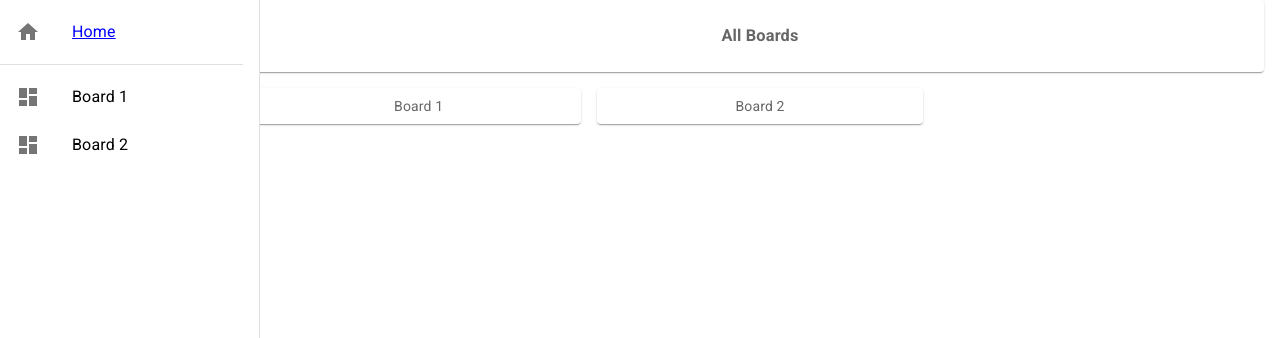
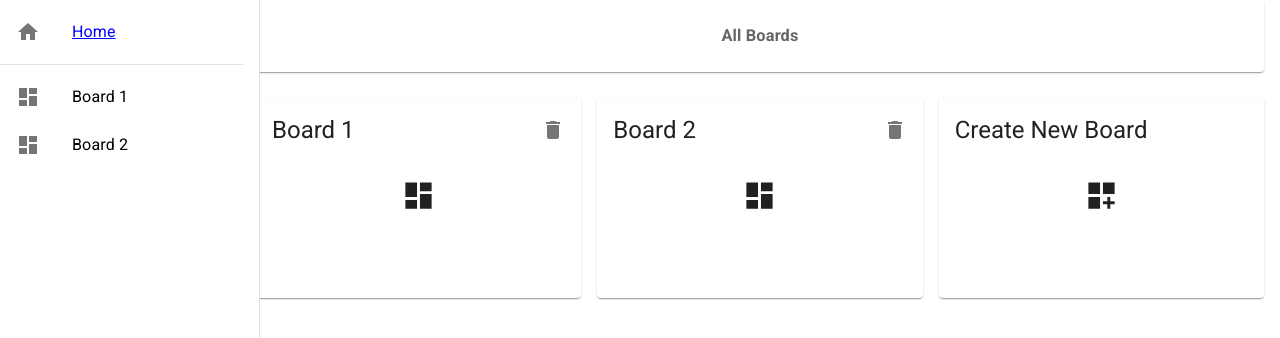
Before and after one commit to ranjandsingh/trello, a React (Create React App) app: page / in a window 1280 px wide. Shown: the top 338 px of the page. Built offline with nearby package versions, Linux system fonts and the light colour scheme.

Commit message:
Final edit

```diff
--- a/src/App.js
+++ b/src/App.js
@@ -57,12 +57,6 @@ const currrentBorad = {
 
 const App = () => {
   const [globalState, setGlobalState] = useState({
-    BoardList: [
-      {
-        id: "1",
-        name: "New Board",
-      },
-    ],
     boards: [],
   });
   return (
--- /dev/null
+++ b/src/Components/AddNewBoard.js
@@ -0,0 +1,82 @@
+import React, { useState } from "react";
+import Card from "@mui/material/Card";
+import CardHeader from "@mui/material/CardHeader";
+import IconButton, { IconButtonProps } from "@mui/material/IconButton";
+
+import DashboardCustomizeIcon from "@mui/icons-material/DashboardCustomize";
+
+import DeleteIcon from "@mui/icons-material/Delete";
+import { CardContent } from "@mui/material";
+import Button from "@mui/material/Button";
+import TextField from "@mui/material/TextField";
+import Dialog from "@mui/material/Dialog";
+import DialogActions from "@mui/material/DialogActions";
+import DialogContent from "@mui/material/DialogContent";
+import DialogContentText from "@mui/material/DialogContentText";
+import DialogTitle from "@mui/material/DialogTitle";
+const AddNewBoard = ({ item, onCreate }) => {
+  const [openDialog, setOpenDialog] = useState(false);
+  const [BoardName, setBoardName] = useState("");
+
+  const Submit = () => {
+    if (BoardName.length > 0) {
+      onCreate(BoardName);
+      setOpenDialog(false);
+    }
+  };
+  return (
+    <div>
+      <Dialog open={openDialog} onClose={() => setOpenDialog(false)}>
+        <DialogTitle>Add New Board</DialogTitle>
+        <DialogContent>
+          <DialogContentText>Board Name</DialogContentText>
+          <TextField
+            autoFocus
+            margin="dense"
+            id="name"
+            label="Name"
+            type="text"
+            fullWidth
+            variant="standard"
+            onChange={(e) => setBoardName(e.target.value)}
+          />
+        </DialogContent>
+        <DialogActions>
+          <Button onClick={() => setOpenDialog(false)}>Cancel</Button>
+          <Button onClick={Submit}>Add</Button>
+        </DialogActions>
+      </Dialog>
+      <Card
+        onClick={() => setOpenDialog(true)}
+        style={{
+          height: "200px",
+          minWidth: "150px",
+          marginTop: "10px",
+        }}
+      >
+        <CardHeader
+          // action={
+          //   <IconButton
+          //     aria-label="settings"
+          //     onClick={() => setOpenDialog(true)}
+          //   >
+          //     <DeleteIcon />
+          //   </IconButton>
+          // }
+          title={"Create New Board"}
+        />
+        <CardContent
+          style={{
+            display: "flex",
+            justifyContent: "center",
+            alignItems: "center",
+          }}
+        >
+          <DashboardCustomizeIcon fontSize="large" />
+        </CardContent>
+      </Card>
+    </div>
+  );
+};
+
+export default AddNewBoard;
--- a/src/Components/BoardCard.js
+++ b/src/Components/BoardCard.js
@@ -0,0 +1,59 @@
+import React, { useState } from "react";
+import Card from "@mui/material/Card";
+import CardHeader from "@mui/material/CardHeader";
+import IconButton, { IconButtonProps } from "@mui/material/IconButton";
+import AlertDialog from "./AlertDialog";
+import DashboardIcon from "@mui/icons-material/Dashboard";
+
+import DeleteIcon from "@mui/icons-material/Delete";
+import { CardContent } from "@mui/material";
+
+const BoardCard = ({ item, onDelete, onClick }) => {
+  const [openDialog, setOpenDialog] = useState(false);
+
+  const handleDeleteTask = () => {
+    onDelete(item.id);
+    setOpenDialog(false);
+  };
+  return (
+    <div>
+      <AlertDialog
+        open={openDialog}
+        handleClose={() => setOpenDialog(false)}
+        handleSubmit={handleDeleteTask}
+        name="Board"
+      />
+      <Card
+        onClick={() => onClick(item.id)}
+        style={{
+          height: "200px",
+          minWidth: "150px",
+          marginTop: "10px",
+        }}
+      >
+        <CardHeader
+          action={
+            <IconButton
+              aria-label="settings"
+              onClick={() => setOpenDialog(true)}
+            >
+              <DeleteIcon />
+            </IconButton>
+          }
+          title={item.name}
+        />
+        <CardContent
+          style={{
+            display: "flex",
+            justifyContent: "center",
+            alignItems: "center",
+          }}
+        >
+          <DashboardIcon fontSize="large" />
+        </CardContent>
+      </Card>
+    </div>
+  );
+};
+
+export default BoardCard;
--- a/src/Components/Draggable.js
+++ b/src/Components/Draggable.js
@@ -3,6 +3,7 @@ import Card from "@mui/material/Card";
 import CardHeader from "@mui/material/CardHeader";
 import IconButton, { IconButtonProps } from "@mui/material/IconButton";
 import AlertDialog from "./AlertDialog";
+import CardContent from "@mui/material/CardContent";
 
 import DeleteIcon from "@mui/icons-material/Delete";
 
--- a/src/Components/ListComponent.js
+++ b/src/Components/ListComponent.js
@@ -1,7 +1,6 @@
 import React, { useState } from "react";
 
 import { Card } from "@mui/material";
-import CardActions from "@mui/material/CardActions";
 import CardContent from "@mui/material/CardContent";
 import Button from "@mui/material/Button";
 import TextField from "@mui/material/TextField";
@@ -69,7 +68,7 @@ const ListComponent = ({ name, children, onDrop, addTask }) => {
       </Dialog>
       <Card
         style={{
-          height: "100vh",
+          height: "90vh",
           minWidth: "300px",
         }}
       >
--- a/src/Hooks/useAPI.js
+++ b/src/Hooks/useAPI.js
@@ -1,14 +1,18 @@
-import { useState, useEffect, useContext } from "react";
+import { useEffect, useContext } from "react";
 import Context from "../Context";
 import { Boards } from "../MockData/Data";
 
 const useAPI = () => {
-  const { globalState, currrentBorad, setGlobalState } = useContext(Context);
+  const { globalState, setGlobalState } = useContext(Context);
 
   const fetchBoardById = async (id) => {
-    if (globalState.boards.length > 0)
-      return globalState.boards.find((board) => board.id === id);
-    return Boards.find((board) => board.id === id);
+    let item = {};
+    if (globalState.boards.length > 0) {
+      item = globalState.boards.find((board) => board.id == id);
+      return item;
+    }
+    item = Boards.find((board) => board.id == id);
+    return item;
   };
 
   const updateBoardTask = async (id, tasks) => {
@@ -27,7 +31,7 @@ const useAPI = () => {
     const { tasks } = board;
     tasks.push({
       ...task,
-      ID: tasks.length + 1,
+      id: tasks.length + 1,
     });
     return updateBoardTask(boardId, tasks);
   };
@@ -41,6 +45,28 @@ const useAPI = () => {
   const fetchAllBoards = async () => {
     if (globalState.boards.length === 0) return Boards; // testing only
     return globalState.boards;
+  };
+  const addNewBoard = async (name) => {
+    const boards = globalState.boards;
+    const newBoard = {
+      id: boards.length + 1,
+      name,
+      list: ["TODO", "DOING", "DONE"],
+      tasks: [],
+    };
+    setGlobalState({
+      ...globalState,
+      boards: [...boards, newBoard],
+    });
+  };
+
+  const deleteBoard = async (id) => {
+    const boards = globalState.boards;
+    const updatedBoards = boards.filter((board) => board.id !== id);
+    setGlobalState({
+      ...globalState,
+      boards: updatedBoards,
+    });
   };
 
   useEffect(() => {
@@ -56,6 +82,8 @@ const useAPI = () => {
     addBoardTask,
     deleteBoardTask,
     updateBoardTask,
+    addNewBoard,
+    deleteBoard,
   };
 };
 
--- a/src/MockData/Data.js
+++ b/src/MockData/Data.js
@@ -1,6 +1,6 @@
 export const Boards = [
   {
-    id: "1",
+    id: 1,
     name: "Board 1",
     list: ["TODO", "DOING", "DONE"],
     tasks: [
@@ -49,7 +49,7 @@ export const Boards = [
     ],
   },
   {
-    id: "2",
+    id: 2,
     name: "Board 2",
     list: ["TODO", "DOING", "DONE"],
     tasks: [
--- a/src/Screens/BoardScreen.js
+++ b/src/Screens/BoardScreen.js
@@ -6,6 +6,8 @@ import { styled } from "@mui/material/styles";
 import Box from "@mui/material/Box";
 import Paper from "@mui/material/Paper";
 import Grid from "@mui/material/Grid";
+import BoardCard from "../Components/BoardCard";
+import AddNewBoard from "../Components/AddNewBoard";
 
 const Item = styled(Paper)(({ theme }) => ({
   backgroundColor: theme.palette.mode === "dark" ? "#1A2027" : "#fff",
@@ -18,15 +20,27 @@ const Item = styled(Paper)(({ theme }) => ({
 const BoardScreen = () => {
   let navigate = useNavigate();
   const { globalState, setGlobalState, currrentBorad } = useContext(Context);
-  const { fetchBoardById, fetchAllBoards } = useAPI();
+  const { fetchAllBoards, addNewBoard, deleteBoard } = useAPI();
   const [loading, setLoading] = useState(true);
   useLayoutEffect(() => {
     fetchData();
   }, []);
+
   const fetchData = async () => {
     const boards = await fetchAllBoards();
     setGlobalState({ ...globalState, boards });
     setLoading(false);
+  };
+
+  const handleDelete = (id) => {
+    const boards = globalState.boards.filter((board) => board.id !== id);
+    setGlobalState({ ...globalState, boards });
+  };
+  const handleClick = (id) => {
+    navigate(`/board/${id}`);
+  };
+  const onCreate = (name) => {
+    addNewBoard(name);
   };
 
   return (
@@ -46,14 +60,19 @@ const BoardScreen = () => {
             {globalState.boards.map((board) => {
               return (
                 <Grid key={board.id} item xs={4}>
-                  <Item onClick={() => navigate(`/board/${board.id}`)}>
-                    {board.name}
-                  </Item>
+                  <BoardCard
+                    item={board}
+                    onDelete={handleDelete}
+                    onClick={handleClick}
+                  />
                 </Grid>
               );
             })}
           </>
         )}
+        <Grid item xs={4}>
+          <AddNewBoard onCreate={onCreate} />
+        </Grid>
       </Grid>
     </Box>
   );
--- a/src/Screens/SingleBoardScreen.js
+++ b/src/Screens/SingleBoardScreen.js
@@ -1,51 +1,36 @@
-import React, { useState, useLayoutEffect, useEffect, useContext } from "react";
+import React, { useState, useContext, useEffect } from "react";
 
-import { range, inRange } from "lodash";
 import Draggable from "../Components/Draggable";
 import ListComponent from "../Components/ListComponent";
+import Context from "../Context";
 
 import { useParams } from "react-router-dom";
-import Context from "../Context";
+
 import useAPI from "../Hooks/useAPI";
 
-const MAX = 5;
 const HEIGHT = 180;
 
 const SingleBoardScreen = () => {
-  const { globalState, setGlobalState, currrentBorad } = useContext(Context);
+  const { globalState, setGlobalState } = useContext(Context);
   const { fetchBoardById, addBoardTask, deleteBoardTask, updateBoardTask } =
     useAPI();
   const { id } = useParams();
   const [LocalBoard, setLocalBoard] = useState({
-    id: "",
+    id: 0,
     name: "",
-    list: [],
+    list: ["TODO", "DOING", "DONE"],
     tasks: [],
   });
   const [loaded, setLoaded] = useState(false);
   const [currentItem, setCurrentItem] = useState(null);
-  const [allTasks, SetAllTasks] = useState(null);
-
-  useLayoutEffect(() => {
-    fetchData();
-  }, []);
-  useEffect(() => {
-    fetchData();
-  }, [id]);
-  useEffect(() => {
-    if (LocalBoard.list.length > 0) {
-      const TempState = [];
-      LocalBoard.list.map((item) => {
-        TempState[item] = LocalBoard.tasks.filter(
-          (i) => i.currentList === item
-        );
+  const [allTasks, SetAllTasks] = useState({
+    TODO: [],
+    DOING: [],
+    DONE: [],
   });
-      SetAllTasks(TempState);
-      setLoaded(true);
-    }
-  }, [LocalBoard]);
 
   const fetchData = async () => {
+    console.log("fetchData");
     const board = await fetchBoardById(id);
     setLocalBoard(board);
   };
@@ -60,7 +45,6 @@ const SingleBoardScreen = () => {
     tasks.map((i) => {
       if (i.id === item.id) {
         i.currentList = currentList;
-        return;
       }
     });
     const updatedBoard = await updateBoardTask(LocalBoard.id, tasks);
@@ -93,6 +77,32 @@ const SingleBoardScreen = () => {
     setLocalBoard(updatedBoard);
   };
 
+  // useLayoutEffect(() => {
+  //   fetchData();
+  // });
+  useEffect(() => {
+    fetchData();
+  }, [id]);
+  useEffect(() => {
+    if (LocalBoard.list.length > 0 && LocalBoard.tasks.length > 0) {
+      const TempState = [];
+      LocalBoard.list.map((item) => {
+        TempState[item] = LocalBoard.tasks.filter(
+          (i) => i.currentList === item
+        );
+      });
+      SetAllTasks(TempState);
+      setLoaded(true);
+    } else {
+      SetAllTasks({
+        TODO: [],
+        DOING: [],
+        DONE: [],
+      });
+      setLoaded(true);
+    }
+  }, [LocalBoard]);
+
   return (
     <div
       style={{
@@ -111,6 +121,7 @@ const SingleBoardScreen = () => {
         Test
       </Button> */}
       {loaded &&
+        LocalBoard &&
         LocalBoard.list.map((item) => (
           <ListComponent
             onDrop={HandleDrop}
@@ -120,14 +131,8 @@ const SingleBoardScreen = () => {
             key={item}
             addTask={handleAddTask}
           >
-            {allTasks[item].map((task) => {
-              const isDragging = false;
-              const top =
-                allTasks[item].map((i) => i.id).indexOf(task.id) *
-                (HEIGHT + 10);
-              const draggedTop =
-                allTasks[item].map((i) => i.id).indexOf(task.id) *
-                (HEIGHT + 10);
+            {allTasks[item] &&
+              allTasks[item].map((task) => {
                 return (
                   <Draggable
                     key={task.name}
```
Lines whose indentation alone changed are shown as unchanged.
